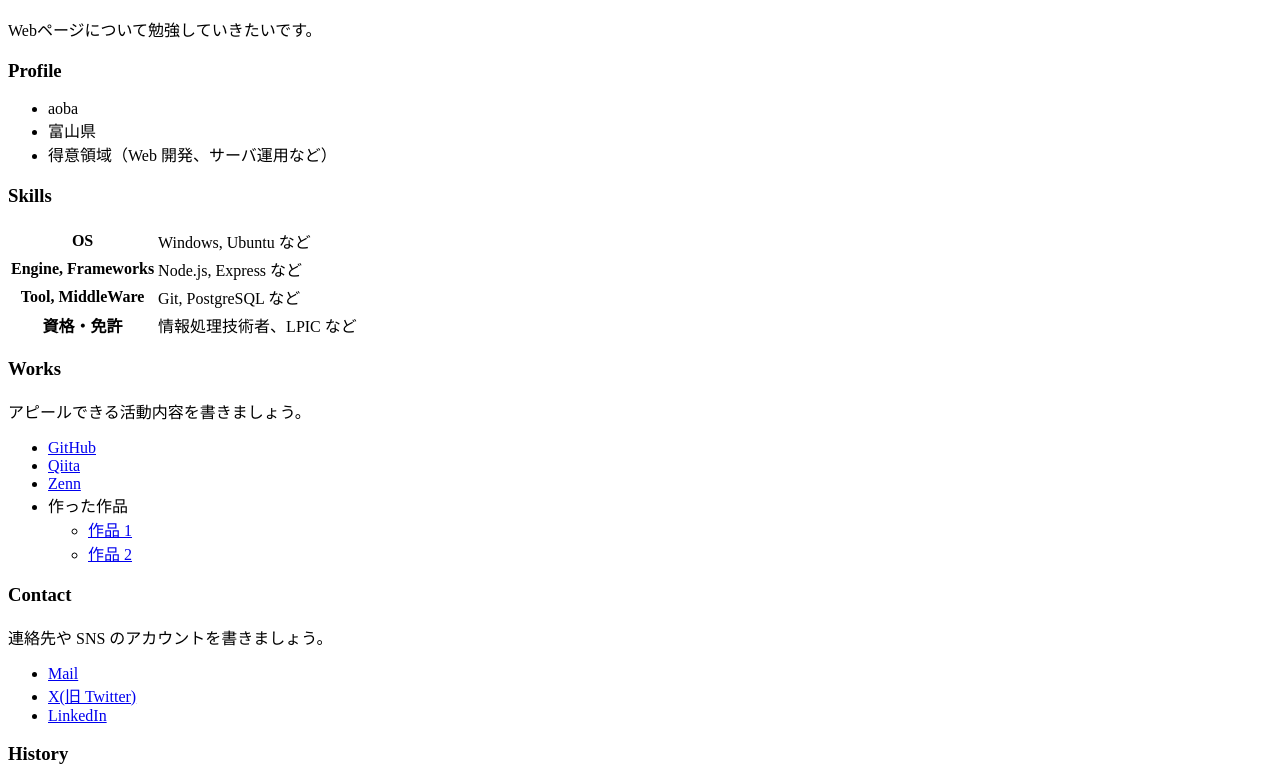
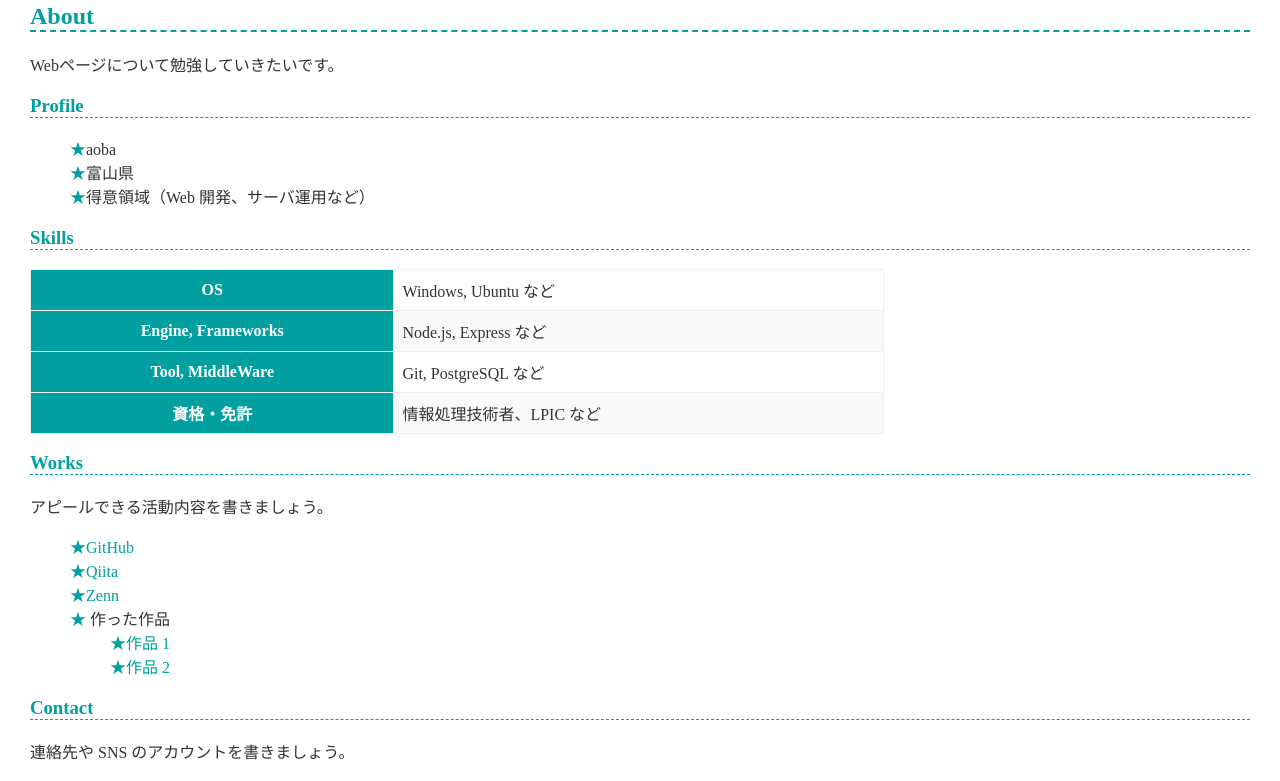
Before and after one commit to aoao73/aoao73.github.io, a plain HTML site: page index.html in a window 1280 px wide. Shown: the part 110-891 px from the top of the page. Drawn offline with Linux system fonts and the light colour scheme.

Commit message:
style.cssのリンクの編集

```diff
--- a/index.html
+++ b/index.html
@@ -3,7 +3,7 @@
   <head>
     <meta charset="utf-8">
     <meta name="viewport" content="width=device-width, initial-scale=1">
-    <link href="style.css" rel"stylesheet">
+       <link href="style.css" rel="stylesheet">
     <title>aoba73のポートフォリオ</title>
   </head>
   <body>
```
